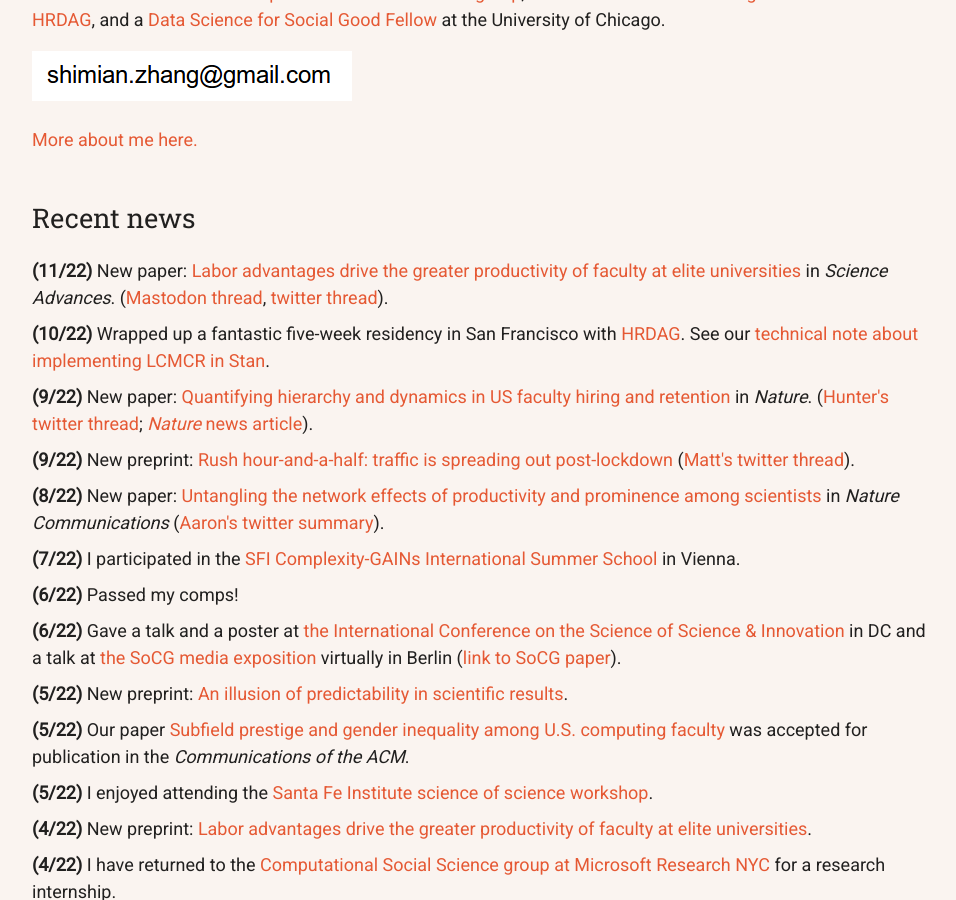
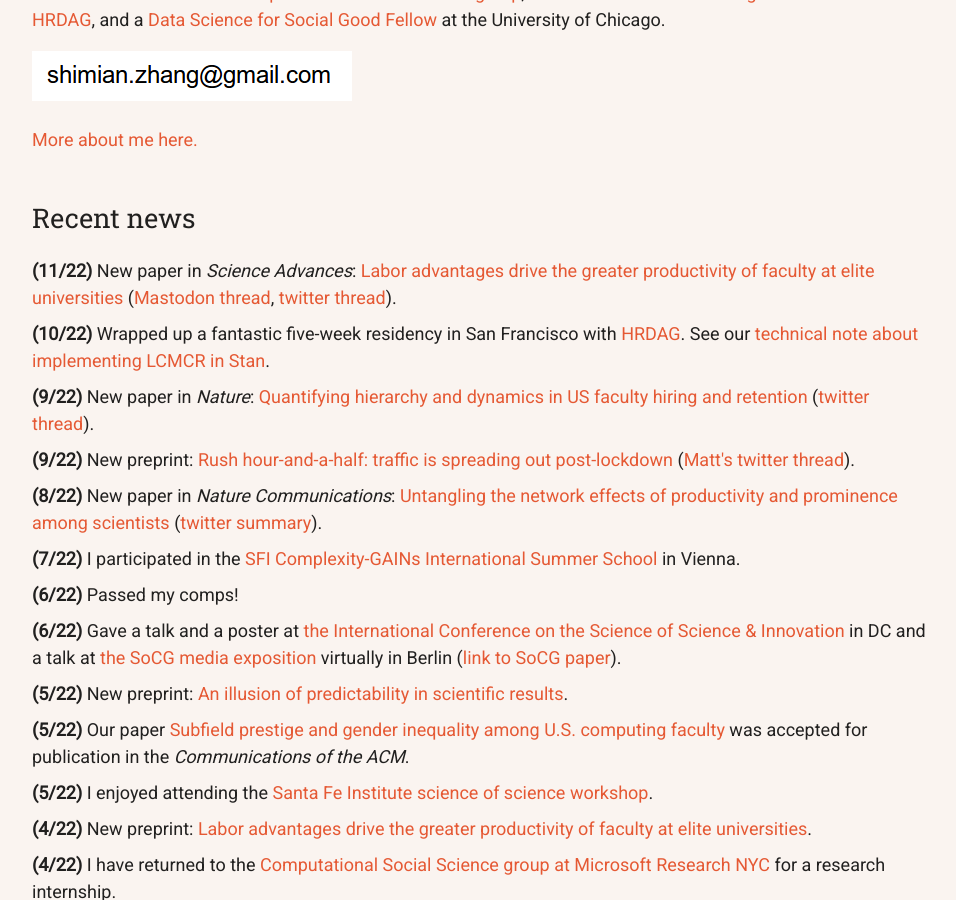
Before and after one commit to samzhang111/samzhang111.github.io, a Jekyll site: the page built from index.html, in a window 1280 px wide and 900 px high, scrolled down 847 px. Shown: the whole window, without its empty margins (160-1116 px from the left). Built offline with Jekyll 4.4.1, drawn with Linux system fonts in a browser that asks for light colours; nearby versions of some CDN libraries.

Commit message:
minor rearranging of words

```diff
--- a/index.html
+++ b/index.html
@@ -53,11 +53,11 @@
 <div id='recent' class="vertical-section">
           <div class="sectitle">Recent news</div>
           <ul>
-              <li> <b>(11/22)</b> New paper: <a target="_blank" href="https://www.science.org/doi/10.1126/sciadv.abq7056">Labor advantages drive the greater productivity of faculty at elite universities</a> in <em>Science Advances</em>. (<a target="_blank" href="https://fediscience.org/@sz/109366855008352628">Mastodon thread</a>, <a target="_blank" href="https://twitter.com/_szhang/status/1593712551660990465">twitter thread</a>).</li>
+              <li> <b>(11/22)</b> New paper in <em>Science Advances</em>: <a target="_blank" href="https://www.science.org/doi/10.1126/sciadv.abq7056">Labor advantages drive the greater productivity of faculty at elite universities</a> (<a target="_blank" href="https://fediscience.org/@sz/109366855008352628">Mastodon thread</a>, <a target="_blank" href="https://twitter.com/_szhang/status/1593712551660990465">twitter thread</a>).</li>
               <li> <b>(10/22)</b> Wrapped up a fantastic five-week residency in San Francisco with <a href="https://hrdag.org" target="_blank">HRDAG</a>. See our <a target="_blank" href="https://hrdag.org/tech-notes/implementing-lcmcr-in-stan.html">technical note about implementing LCMCR in Stan</a>.</li>
-              <li> <b>(9/22)</b> New paper: <a target="_blank" href="https://www.nature.com/articles/s41586-022-05222-x">Quantifying hierarchy and dynamics in US faculty hiring and retention</a> in <em>Nature</em>. (<a target="_blank" href="https://twitter.com/hneutr/status/1572632655421919232">Hunter's twitter thread</a>; <a target="_blank" href="https://www.nature.com/articles/d41586-022-02998-w"><em>Nature</em> news article</a>).</li>
+              <li> <b>(9/22)</b> New paper in <em>Nature</em>: <a target="_blank" href="https://www.nature.com/articles/s41586-022-05222-x">Quantifying hierarchy and dynamics in US faculty hiring and retention</a> (<a target="_blank" href="https://twitter.com/hneutr/status/1572632655421919232">twitter thread</a>).</li>
               <li> <b>(9/22)</b> New preprint: <a href="https://osf.io/6khsj/" target="_blank">Rush hour-and-a-half: traffic is spreading out post-lockdown</a> (<a href="https://twitter.com/mattwigway/status/1565737494192209920" target="_blank">Matt's twitter thread</a>).</li>
-              <li> <b>(8/22)</b> New paper: <a href="https://www.nature.com/articles/s41467-022-32604-6" target="_blank">Untangling the network effects of productivity and prominence among scientists</a> in <em>Nature Communications</em> (<a href="https://twitter.com/aaronclauset/status/1561758438564429824" target="_blank">Aaron's twitter summary</a>).</li>
+              <li> <b>(8/22)</b> New paper in <em>Nature Communications</em>: <a href="https://www.nature.com/articles/s41467-022-32604-6" target="_blank">Untangling the network effects of productivity and prominence among scientists</a> (<a href="https://twitter.com/aaronclauset/status/1561758438564429824" target="_blank">twitter summary</a>).</li>
               <li> <b>(7/22)</b> I participated in the <a href="https://www.santafe.edu/engage/learn/programs/complexity-gains-international-summer-school" target="_blank">SFI Complexity-GAINs International Summer School</a> in Vienna.</li>
               <li> <b>(6/22)</b> Passed my comps!</li>
               <li> <b>(6/22)</b> Gave a talk and a poster at <a href="https://www.icssi.org/" target="_blank">the International Conference on the Science of Science & Innovation</a> in DC and a talk at <a href="https://www.inf.fu-berlin.de/inst/ag-ti/socg22/program.html" target="_blank">the SoCG media exposition</a> virtually in Berlin (<a href="https://drops.dagstuhl.de/opus/volltexte/2022/16075/pdf/LIPIcs-SoCG-2022-67.pdf" target="_blank">link to SoCG paper</a>).</li>
```
